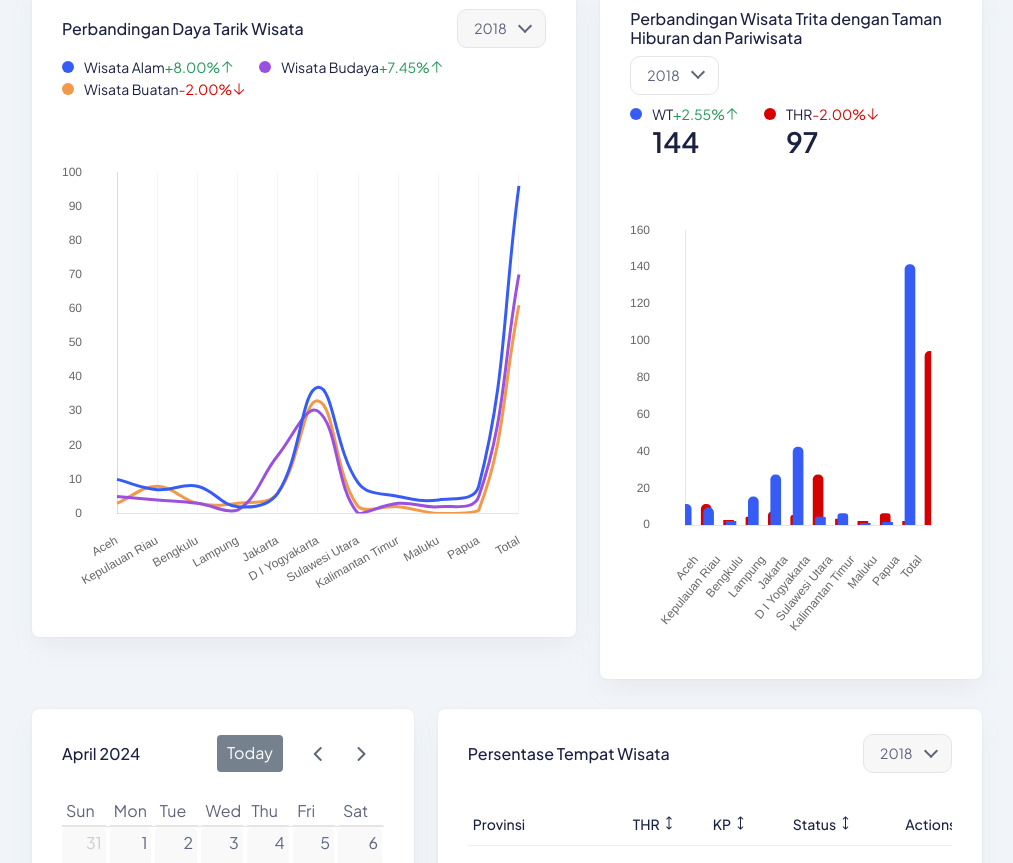
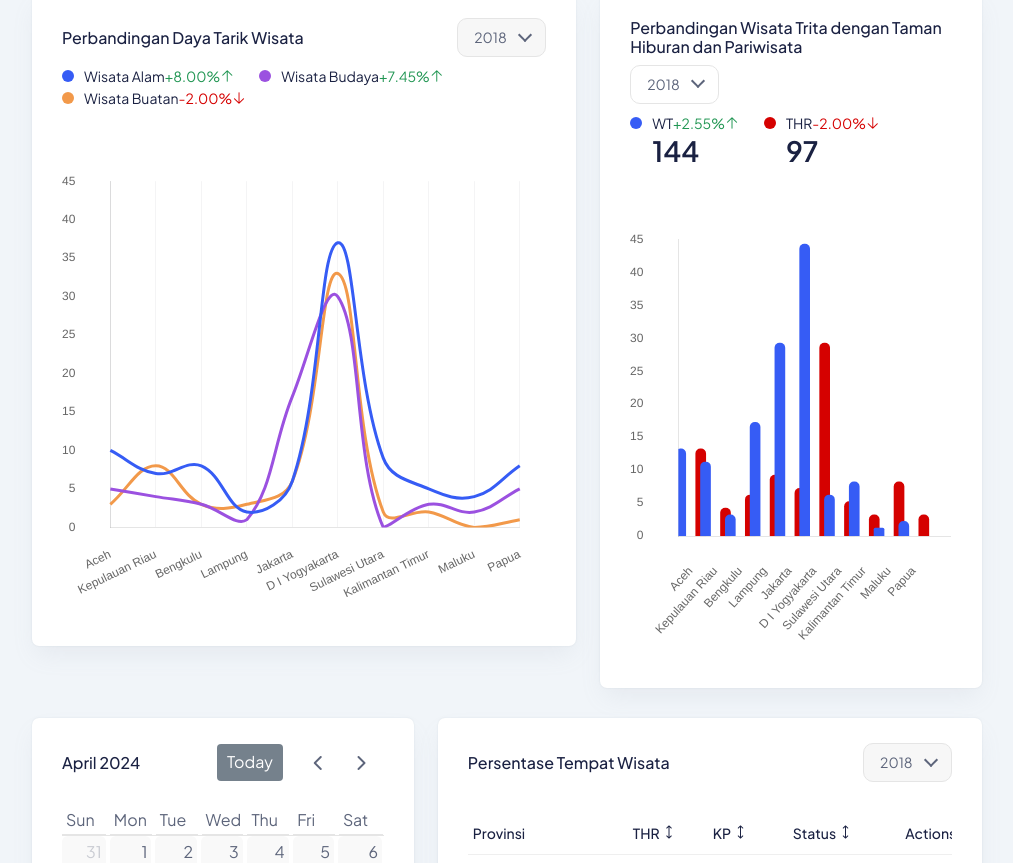
Before and after one commit to Kelapa2Animation/VDS_Tugas-Besar1, a website: page index.html in a window 1280 px wide. Shown: the part 1520-2383 px from the top of the page, without its empty margins (258-1271 px from the left). Drawn offline with Linux system fonts and the light colour scheme.

Commit message:
index.html

```diff
--- a/index.html
+++ b/index.html
@@ -368,6 +368,7 @@
                 <div class="title d-flex flex-wrap align-items-center justify-content-between">
                   <div class="left">
                     <h6 class="text-medium mb-30">Wisata Trita</h6>
+                    <h3 class="text-bold">144</h3>
                   </div>
                   <div class="right">
                     <div class="select-style-1">
@@ -1082,7 +1083,6 @@
             "Kalimantan Timur",
             "Maluku",
             "Papua",
-            "Total",
           ],
           datasets: [
             {
@@ -1090,7 +1090,7 @@
               backgroundColor: "transparent",
               borderColor: "#365CF5",
               data: [
-                14, 5, 7, 10, 8, 30, 6, 4, 9, 4, 97,
+                14, 5, 7, 10, 8, 30, 6, 4, 9, 4,
               ],
               pointBackgroundColor: "transparent",
               pointHoverBackgroundColor: "#365CF5",
@@ -1197,7 +1197,6 @@
             "Kalimantan Timur",
             "Maluku",
             "Papua",
-            "Total",
           ],
           datasets: [
             {
@@ -1207,7 +1206,7 @@
               barThickness: 6,
               maxBarThickness: 8,
               data: [
-                14, 12, 3, 18, 30, 45, 7, 9, 2, 3, 144,
+                14, 12, 3, 18, 30, 45, 7, 9, 2, 3,
               ],
             },
           ],
@@ -1319,14 +1318,13 @@
             "Kalimantan Timur",
             "Maluku",
             "Papua",
-            "Total",
           ],
           datasets: [
             {
               label: "Wisata Alam",
               backgroundColor: "transparent",
               borderColor: "#365CF5",
-              data: [10, 7, 8, 2, 6, 37, 9, 5, 4, 8, 96],
+              data: [10, 7, 8, 2, 6, 37, 9, 5, 4, 8],
               pointBackgroundColor: "transparent",
               pointHoverBackgroundColor: "#365CF5",
               pointBorderColor: "transparent",
@@ -1343,7 +1341,7 @@
               backgroundColor: "transparent",
               borderColor: "#9b51e0",
               data: [
-                5, 4, 3, 1, 17, 30, 0, 3, 2, 5, 70,
+                5, 4, 3, 1, 17, 30, 0, 3, 2, 5,
               ],
               pointBackgroundColor: "transparent",
               pointHoverBackgroundColor: "#9b51e0",
@@ -1360,7 +1358,7 @@
               label: "Wisata Buatan",
               backgroundColor: "transparent",
               borderColor: "#f2994a",
-              data: [3, 8, 3, 3, 6, 33, 2, 2, 0, 1, 61],
+              data: [3, 8, 3, 3, 6, 33, 2, 2, 0, 1],
               pointBackgroundColor: "transparent",
               pointHoverBackgroundColor: "#f2994a",
               pointBorderColor: "transparent",
@@ -1427,7 +1425,7 @@
               ticks: {
                 padding: 35,
               },
-              max: 100,
+              max: 45,
               min: 0,
             },
             x: {
@@ -1461,8 +1459,7 @@
             "Sulawesi Utara",
             "Kalimantan Timur",
             "Maluku",
-            "Papua",
-            "Total",],
+            "Papua",,],
           datasets: [
             {
               label: "",
@@ -1472,7 +1469,7 @@
               borderWidth: 5,
               barThickness: 20,
               maxBarThickness: 20,
-              data: [14, 12, 4, 18, 30, 45,7, 9, 2, 3, 144],
+              data: [14, 12, 4, 18, 30, 45,7, 9, 2, 3],
             },
             {
               label: "",
@@ -1482,7 +1479,7 @@
               borderWidth: 5,
               barThickness: 20,
               maxBarThickness: 20,
-              data: [14, 5, 7, 10, 8, 30, 6, 4, 9, 4, 97],
+              data: [14, 5, 7, 10, 8, 30, 6, 4, 9, 4],
             },
           ],
         },
```
